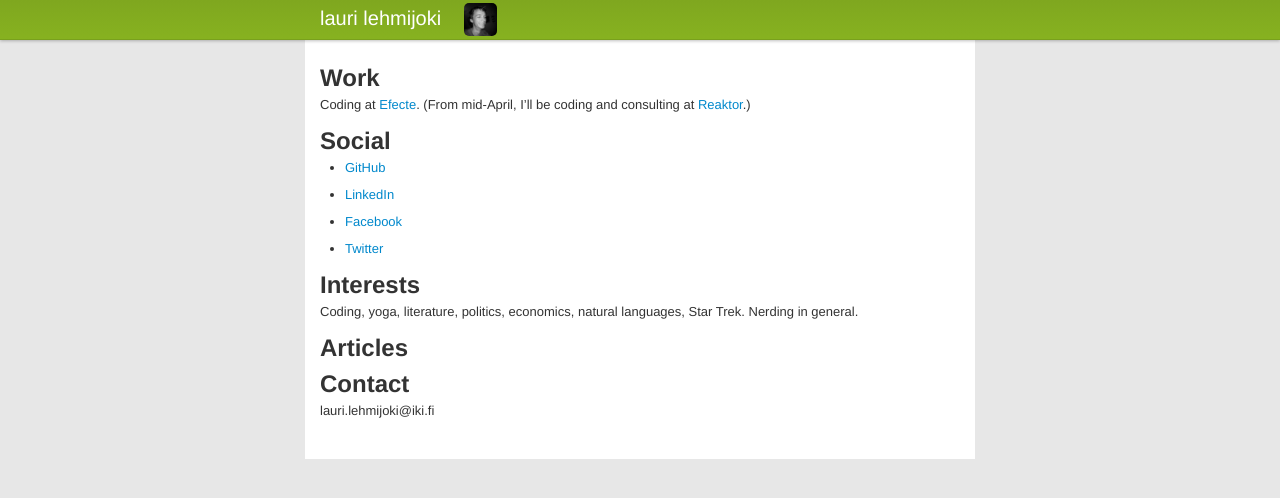
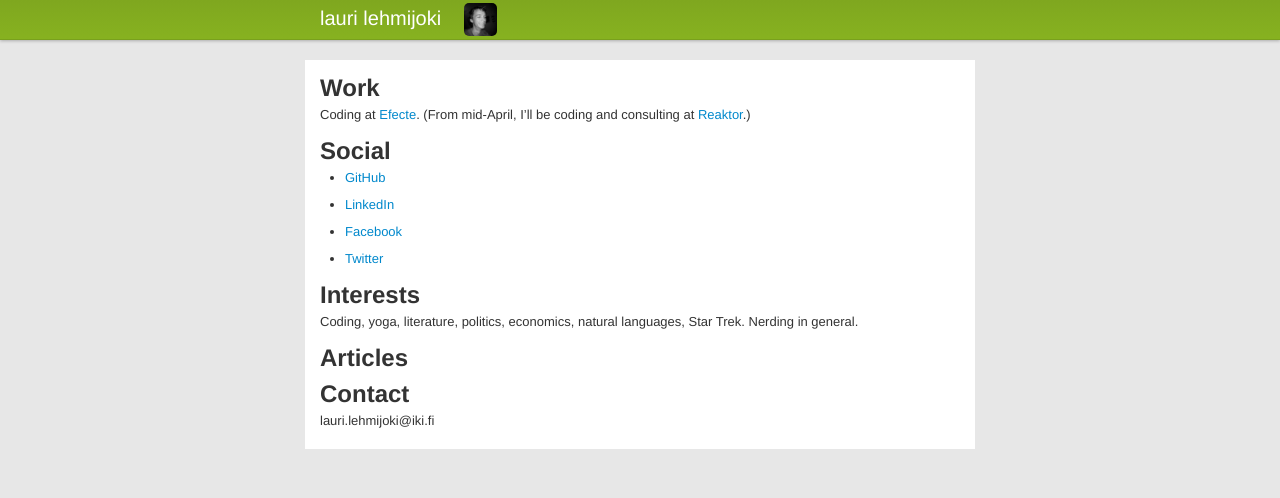
Before and after one commit to laurilehmijoki/lauri.lehmijoki.net, a Jekyll site: the page built from index.markdown, in a window 1280 px wide. Shown: the top 498 px of the page. Built offline with Jekyll 4.4.1, drawn with Linux system fonts in a browser that asks for light colours.

Commit message:
tuning paddings

```diff
--- a/_layouts/default.html
+++ b/_layouts/default.html
@@ -18,9 +18,11 @@
         border-radius: 5px;
         margin-top: 3px;
       }
-
+      body {
+        padding-top: 60px;
+      }
       .beef {
-        padding: 60px 15px 30px;
+        padding: 10px 15px 10px;
         background-color: white;
       }
       body {
```
